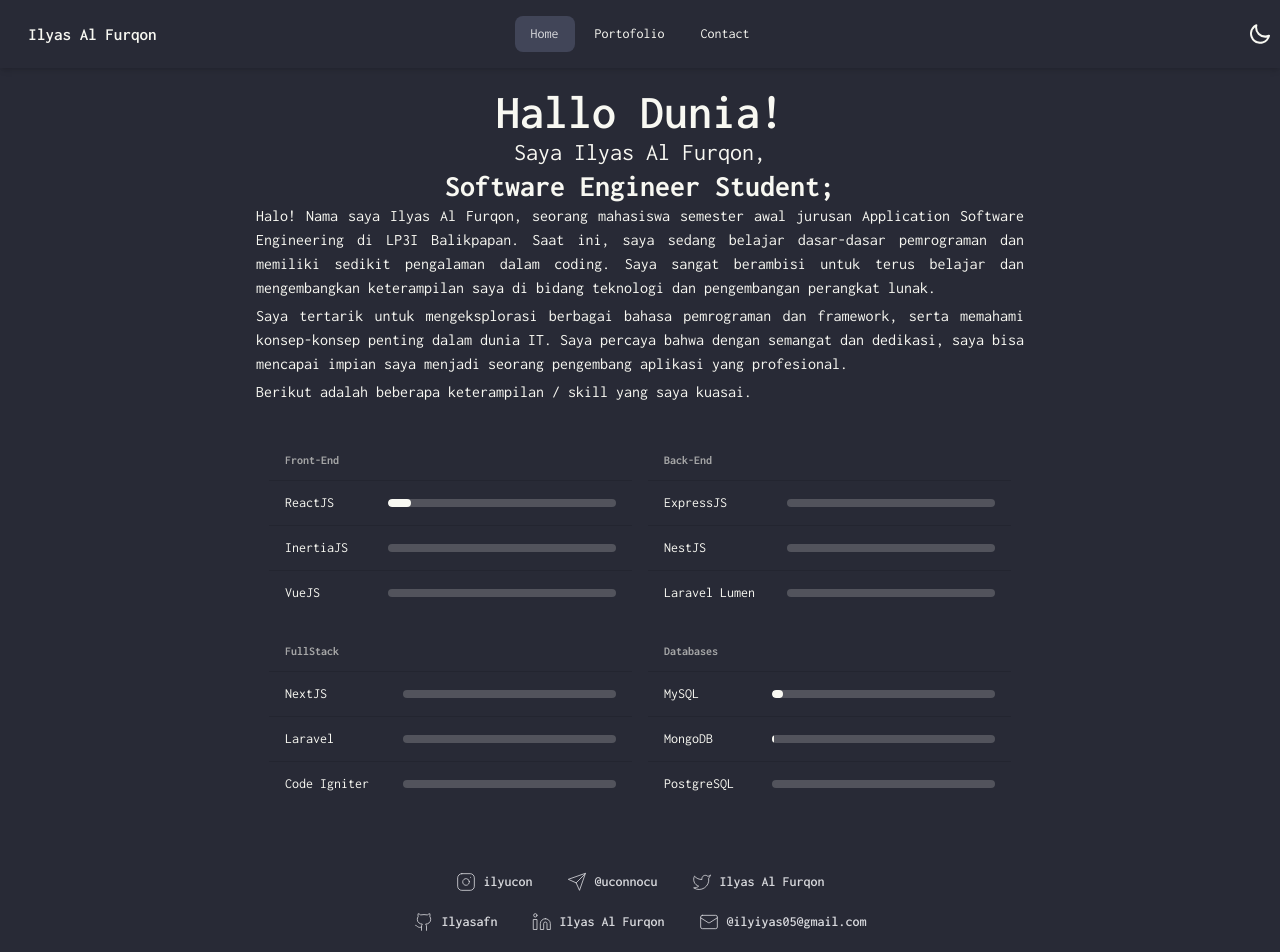
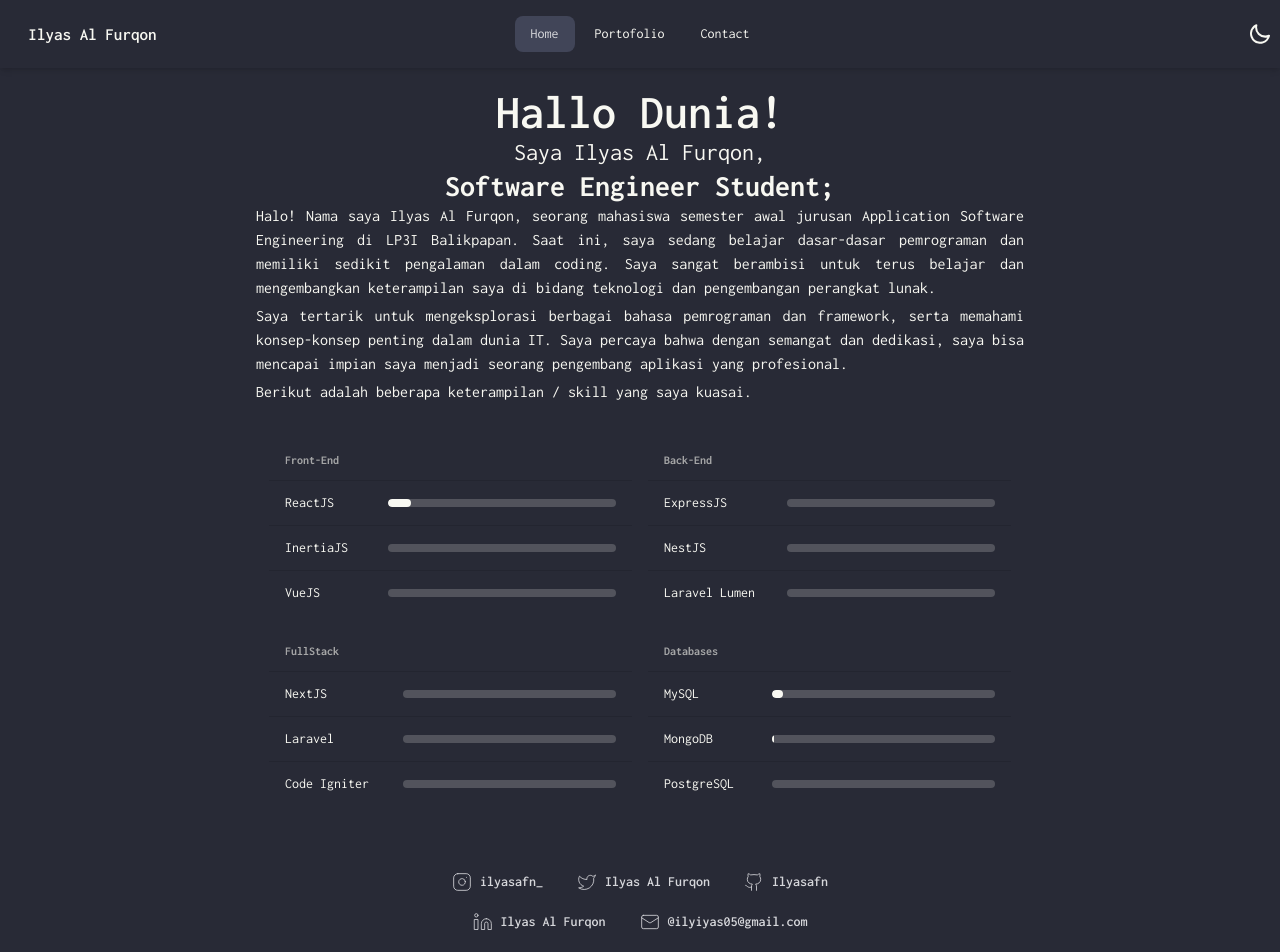
Before and after one commit to Ilyasafn/Ilyasafn.github.io, a React (Vite) app: page /#/ in a window 1280 px wide. Shown: the top 952 px of the page. Built offline with nearby package versions, Linux system fonts and the light colour scheme.

Commit message:
mengubah beberapa konfigurasi pada footer

```diff
--- a/src/components/Footer.jsx
+++ b/src/components/Footer.jsx
@@ -2,35 +2,38 @@ const Footer = () => {
   return (
     <footer className="footer text-neutral-content p-10 ">
       <nav className="flex flex-wrap sm:max-w-lg max-w-xs sm:justify-center justify-center  sm:place-self-center place-self-center sm:justify-self-center justify-self-center text-center ">
-        <a href="https://instagram.com/ilyucon" className="btn btn-ghost btn-sm">
+        {/* Instagram */}
+        <a target="_blank" href="https://instagram.com/ilyasafn_" className="btn btn-ghost btn-sm">
           <svg xmlns="http://www.w3.org/2000/svg" width="20" height="20" viewBox="0 0 24 24" fill="none" stroke="currentColor" stroke-width="1" stroke-linecap="round" stroke-linejoin="round" class="lucide lucide-instagram">
             <rect width="20" height="20" x="2" y="2" rx="5" ry="5" />
             <path d="M16 11.37A4 4 0 1 1 12.63 8 4 4 0 0 1 16 11.37z" />
             <line x1="17.5" x2="17.51" y1="6.5" y2="6.5" />
           </svg>
-          <span>ilyucon</span>
+          <span>ilyasafn_</span>
         </a>
-        <a href="https://web.telegram.org/k/" className="btn btn-ghost btn-sm">
-          <svg xmlns="http://www.w3.org/2000/svg" width="20" height="20" viewBox="0 0 24 24" fill="none" stroke="currentColor" stroke-width="1" stroke-linecap="round" stroke-linejoin="round" class="lucide lucide-send">
-            <path d="m22 2-7 20-4-9-9-4Z" />
-            <path d="M22 2 11 13" />
-          </svg>
-          <span>@uconnocu</span>
-        </a>
-        <a href="https://x.com/Fragilye" className="btn btn-ghost btn-sm">
+        {/* Instagram */}
+
+        {/* Twitter / X  */}
+        <a target="_blank" href="https://x.com/Fragilye" className="btn btn-ghost btn-sm">
           <svg xmlns="http://www.w3.org/2000/svg" width="20" height="20" viewBox="0 0 24 24" fill="none" stroke="currentColor" stroke-width="1" stroke-linecap="round" stroke-linejoin="round" class="lucide lucide-twitter">
             <path d="M22 4s-.7 2.1-2 3.4c1.6 10-9.4 17.3-18 11.6 2.2.1 4.4-.6 6-2C3 15.5.5 9.6 3 5c2.2 2.6 5.6 4.1 9 4-.9-4.2 4-6.6 7-3.8 1.1 0 3-1.2 3-1.2z" />
           </svg>
           <span>Ilyas Al Furqon</span>
         </a>
-        <a href="https://github.com/Ilyasafn" className="btn btn-ghost btn-sm">
+        {/* Twitter / X  */}
+
+        {/* Github */}
+        <a target="_blank" href="https://github.com/Ilyasafn" className="btn btn-ghost btn-sm">
           <svg xmlns="http://www.w3.org/2000/svg" width="20" height="20" viewBox="0 0 24 24" fill="none" stroke="currentColor" stroke-width="1" stroke-linecap="round" stroke-linejoin="round" class="lucide lucide-github">
             <path d="M15 22v-4a4.8 4.8 0 0 0-1-3.5c3 0 6-2 6-5.5.08-1.25-.27-2.48-1-3.5.28-1.15.28-2.35 0-3.5 0 0-1 0-3 1.5-2.64-.5-5.36-.5-8 0C6 2 5 2 5 2c-.3 1.15-.3 2.35 0 3.5A5.403 5.403 0 0 0 4 9c0 3.5 3 5.5 6 5.5-.39.49-.68 1.05-.85 1.65-.17.6-.22 1.23-.15 1.85v4" />
             <path d="M9 18c-4.51 2-5-2-7-2" />
           </svg>
           <span>Ilyasafn</span>
         </a>
-        <a href="https://www.linkedin.com/in/ilyas-al-furqon-006719244/" className="btn btn-ghost btn-sm">
+        {/* Github */}
+
+        {/* LinkedIn */}
+        <a target="_blank" href="https://www.linkedin.com/in/ilyas-al-furqon-006719244/" className="btn btn-ghost btn-sm">
           <svg xmlns="http://www.w3.org/2000/svg" width="20" height="20" viewBox="0 0 24 24" fill="none" stroke="currentColor" stroke-width="1" stroke-linecap="round" stroke-linejoin="round" class="lucide lucide-linkedin">
             <path d="M16 8a6 6 0 0 1 6 6v7h-4v-7a2 2 0 0 0-2-2 2 2 0 0 0-2 2v7h-4v-7a6 6 0 0 1 6-6z" />
             <rect width="4" height="12" x="2" y="9" />
@@ -38,13 +41,17 @@ const Footer = () => {
           </svg>
           <span>Ilyas Al Furqon</span>
         </a>
-        <a className="btn btn-ghost btn-sm">
+        {/* LinkedIn */}
+
+        {/* Gmail */}
+        <a target="_blank" className="btn btn-ghost btn-sm">
           <svg xmlns="http://www.w3.org/2000/svg" width="20" height="20" viewBox="0 0 24 24" fill="none" stroke="currentColor" stroke-width="1" stroke-linecap="round" stroke-linejoin="round" class="lucide lucide-mail">
             <rect width="20" height="16" x="2" y="4" rx="2" />
             <path d="m22 7-8.97 5.7a1.94 1.94 0 0 1-2.06 0L2 7" />
           </svg>
           <span>@ilyiyas05@gmail.com</span>
         </a>
+        {/* Gmail */}
       </nav>
     </footer>
   );
```
